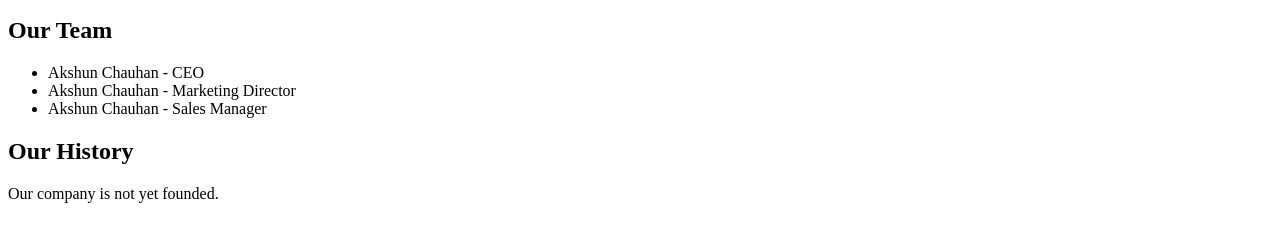
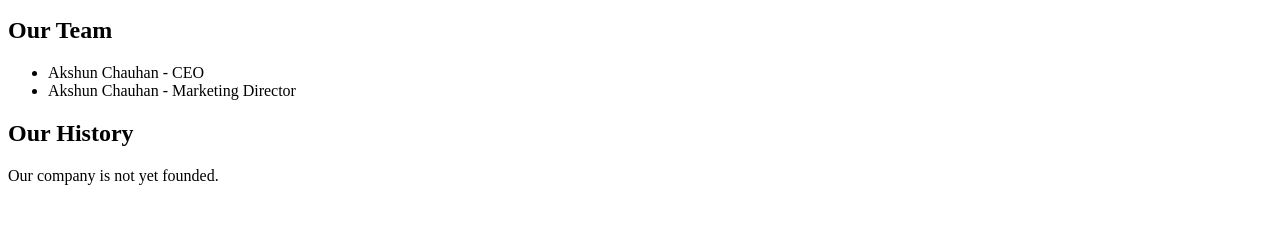
Before and after one commit to AkshunChauhan/site, a plain HTML site: page about.html in a window 1280 px wide. Shown: the part 175-416 px from the top of the page. Drawn offline with Linux system fonts and the light colour scheme.

Commit message:
Update about.html
Co-Authored-By: Guccifox099 <167489807+guccifox099@users.noreply.github.com>

```diff
--- a/about.html
+++ b/about.html
@@ -21,7 +21,7 @@
 	<ul>
 		<li>Akshun Chauhan - CEO</li>
 		<li>Akshun Chauhan - Marketing Director</li>
-		<li>Akshun Chauhan - Sales Manager</li>
+
 	</ul>
 	<h2>Our History</h2>
 	<p>Our company  is not yet founded.</p>
```
